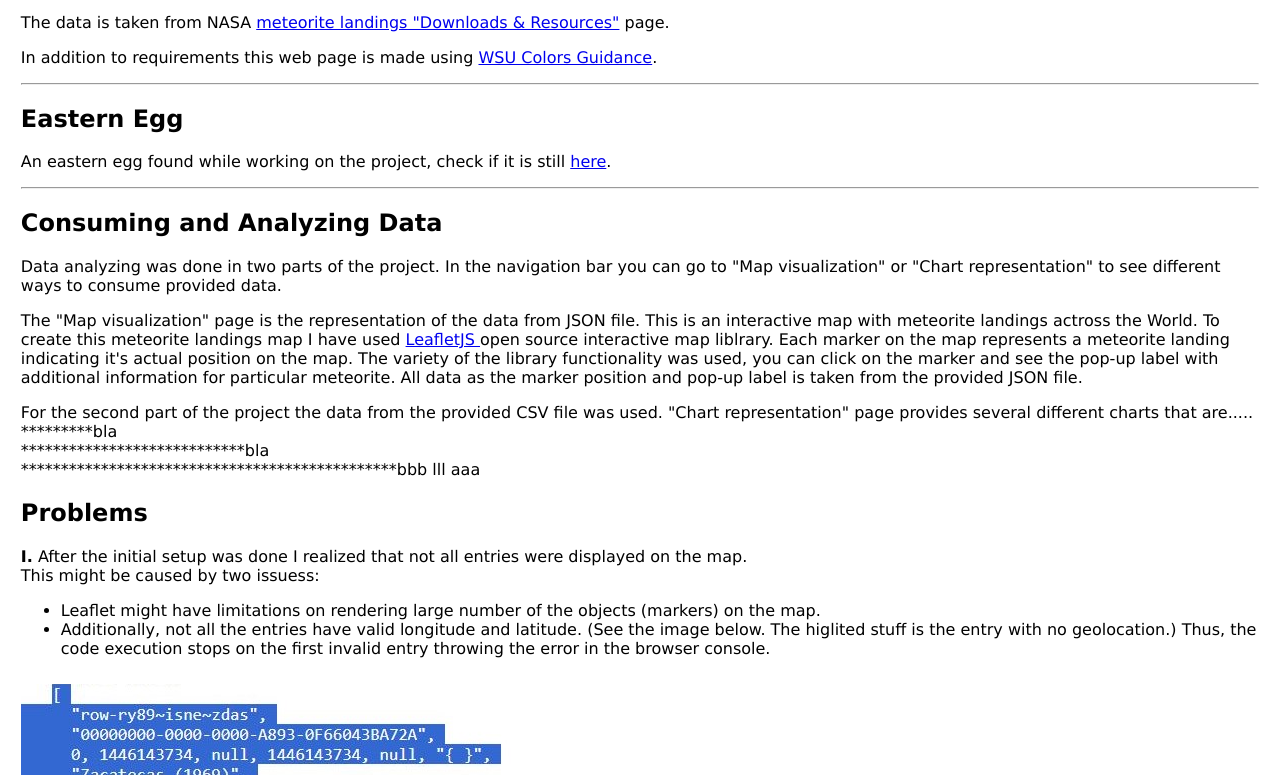
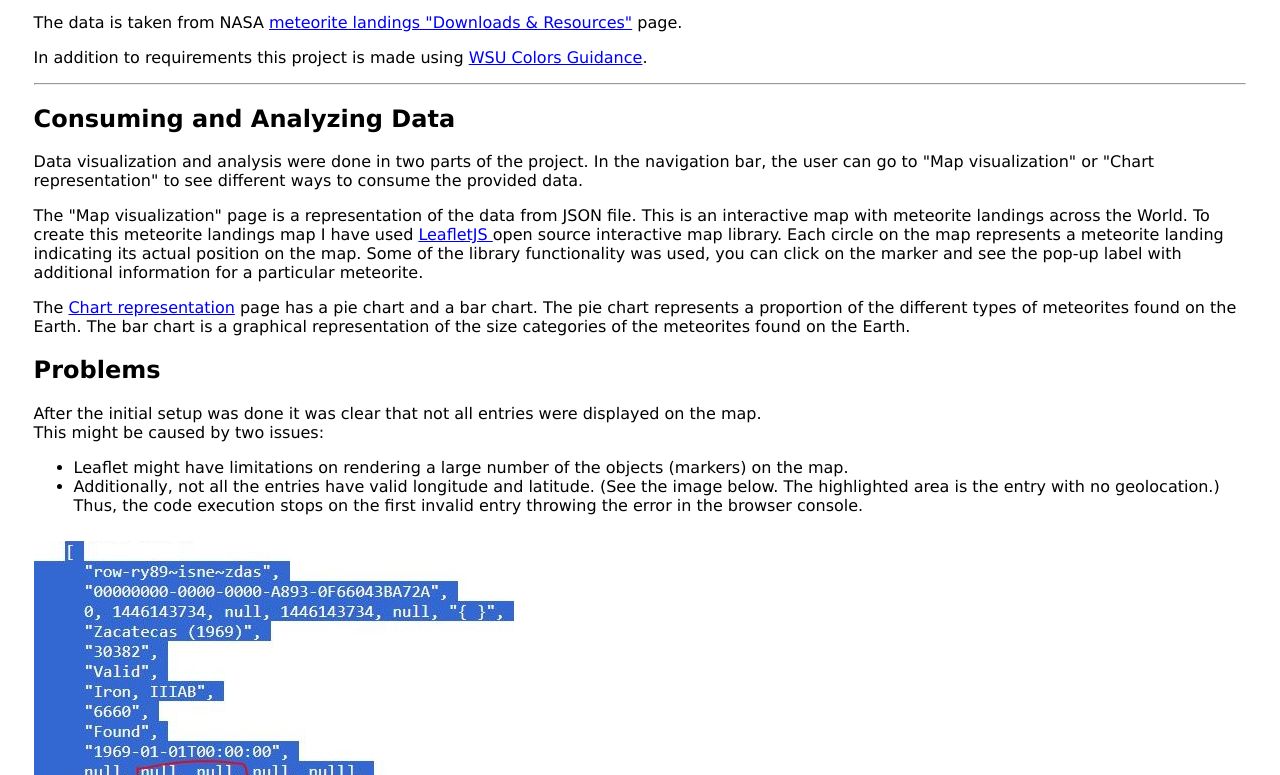
Before and after one commit to uhnv/metorite_landings, a plain HTML site: page index.html in a window 1280 px wide. Shown: the part 245-1020 px from the top of the page. Drawn offline with Linux system fonts and the light colour scheme.

Commit message:
finished Home page + minor changes

```diff
--- a/index.html
+++ b/index.html
@@ -32,54 +32,45 @@
     The data is taken from NASA <a href="https://catalog.data.gov/dataset/meteorite-landings" target="_blank">meteorite
         landings "Downloads & Resources"</a> page.
     </p>
-    <p>In addition to requirements this web page is made using <a href="https://brand.wsu.edu/colors"
+    <p>In addition to requirements this project is made using <a href="https://brand.wsu.edu/colors"
             target="_blank">WSU
             Colors Guidance</a>.
     </p>
     <hr>
-    <h2>Eastern Egg</h2>
-    <p>An eastern egg found while working on the project, check if it is still <a
-            href="https://www.google.com/search?q=meteorite&rlz=1C1CHBF_enUS1030US1030&oq=meteorite&gs_lcrp=EgZjaHJvbWUqDggAEEUYJxg7GIAEGIoFMg4IABBFGCcYOxiABBiKBTIICAEQRRgnGDsyBwgCEAAYgAQyBwgDEAAYgAQyDwgEEAAYQxixAxiABBiKBTIGCAUQRRg8MgYIBhBFGDwyBggHEEUYPNIBCDI4NzFqMGo3qAIIsAIB&sourceid=chrome&ie=UTF-8"
-            target="_blank">here</a>.</p>
-    <hr>
+
     <div>
         <h2>Consuming and Analyzing Data</h2>
         <p>
-            Data analyzing was done in two parts of the project.
-            In the navigation bar you can go to "Map visualization" or "Chart representation" to see different ways to
-            consume provided data.
+            Data visualization and analysis were done in two parts of the project.
+            In the navigation bar, the user can go to "Map visualization" or "Chart representation" to see different ways to consume the provided data.
         </p>
 
         <p>
-            The "Map visualization" page is the representation of the data from JSON file.
-            This is an interactive map with meteorite landings actross the World.
+            The "Map visualization" page is a representation of the data from JSON file.
+            This is an interactive map with meteorite landings across the World.
             To create this meteorite landings map I have used <a href="https://leafletjs.com" target="_blank">LeafletJS
-            </a> open source interactive map liblrary.
-            Each marker on the map represents a meteorite landing indicating it's actual position on the map.
-            The variety of the library functionality was used, you can click on the marker and see the pop-up label with
-            additional information for particular meteorite.
-            All data as the marker position and pop-up label is taken from the provided JSON file.
+            </a> open source interactive map library.
+            Each circle on the map represents a meteorite landing indicating its actual position on the map.
+            Some of the library functionality was used, you can click on the marker and see the pop-up label with
+            additional information for a particular meteorite.
         </p>
 
         <p>
-            For the second part of the project the data from the provided CSV file was used.
-            "Chart representation" page provides several different charts that are.....
-            <br>*********bla
-            <br> ****************************bla
-
-            <br> ***********************************************bbb lll aaa
+            The <a href="scvToChart.html">Chart representation</a> page has a pie chart and a bar chart.
+            The pie chart represents a proportion of the different types of meteorites found on the Earth.
+            The bar chart is a graphical representation of the size categories of the meteorites found on the Earth.
         </p>
 
 
         <div>
             <h2>Problems</h2>
 
-            <p><b>I.</b> After the initial setup was done I realized that not all entries were displayed on the map.<br>
-                This might be caused by two issuess:
+            <p>After the initial setup was done it was clear that not all entries were displayed on the map.<br>
+                This might be caused by two issues:
             <ul>
-                <li>Leaflet might have limitations on rendering large number of the objects (markers) on the map.</li>
+                <li>Leaflet might have limitations on rendering a large number of the objects (markers) on the map.</li>
                 <li>Additionally, not all the entries have valid longitude and latitude.
-                    (See the image below. The higlited stuff is the entry with no geolocation.)
+                    (See the image below. The highlighted area is the entry with no geolocation.)
                     Thus, the code execution stops on the first invalid entry throwing the error in the browser
                     console.</li>
             </ul>
@@ -90,14 +81,13 @@
             <p><b>Solutions:</b><br>
             <ul>
                 <li>Filter out the invalid values, and handle the errors, so the execution will not be interrupted.</li>
-                <li>The limitation issue was solved using the cirkles instead of markers, here is the <a
-                        href="https://stackoverflow.com/questions/43015854/large-dataset-of-markers-or-dots-in-leaflet"
+                <li>The limitation issue was solved using the circles instead of markers, here is the
+                    <a href="https://stackoverflow.com/questions/43015854/large-dataset-of-markers-or-dots-in-leaflet"
                         target="_blank">solution</a> idea.
             </ul>
-            It seems that cirkles worked out, and performanse looks not the best at the same time, but still usable.
-            All entries are processed (see the console output on the image below.)
-            Another possible way to solve this issue, and make performace better might be a plugin for LeafletJS library
-            (not tested yet), or changing the LeafletJS library to another one.
+            It seems that circles worked better than markers, and all entries are processed (see the console output on the image below).
+            Another possible way to solve this issue, and, probably, make performance better might be a plugin for LeafletJS library
+            (not tested yet), or using another library.
 
             <div class="image">
                 <img src="noErrorConsole.JPG">
@@ -107,8 +97,8 @@
             <hr>
             <h2>Observations</h2>
             <p>
-                Provided data is not consistent.
-                The issue with rendering all entries from the JSON might not be present if data would be more accurate.
+                The provided data is not consistent.
+                The issue with rendering all entries from the JSON might not be present if geolocation were present for all entries.
             </p>
         </div>
         <hr>
@@ -118,6 +108,12 @@
         <br>
         GIThub page: <a href="https://uhnv.github.io/metorite_landings" target="_blank">Web page.</a>
         </p>
+        <hr>
+        <h2>Eastern Egg</h2>
+    <p>If you got at this point you deserve to look at this cool  <a
+            href="https://www.google.com/search?q=meteorite&rlz=1C1CHBF_enUS1030US1030&oq=meteorite&gs_lcrp=EgZjaHJvbWUqDggAEEUYJxg7GIAEGIoFMg4IABBFGCcYOxiABBiKBTIICAEQRRgnGDsyBwgCEAAYgAQyBwgDEAAYgAQyDwgEEAAYQxixAxiABBiKBTIGCAUQRRg8MgYIBhBFGDwyBggHEEUYPNIBCDI4NzFqMGo3qAIIsAIB&sourceid=chrome&ie=UTF-8"
+            target="_blank">animation from Google</a>.</p>
+
     </div>
 
 </body>
--- a/styles.css
+++ b/styles.css
@@ -40,8 +40,8 @@ p {
 }
 
 body {
-    padding-left: 1%;
-    padding-right: 1%;
+    padding-left: 2%;
+    padding-right: 2%;
     margin-top: 1%;
     background-color: white;
 }
@@ -68,8 +68,8 @@ footer {
     position: absolute;
     top: 75px;
     bottom: 0;
-    left: 1%;
-    right: 1%;
+    left: 2%;
+    right: 2%;
     margin-top: 10px;
     margin-left: 8px;
     margin-right: 8px;
```
Also changed, not shown: scvToChart.html (+2 -4 lines), 1 other file.
